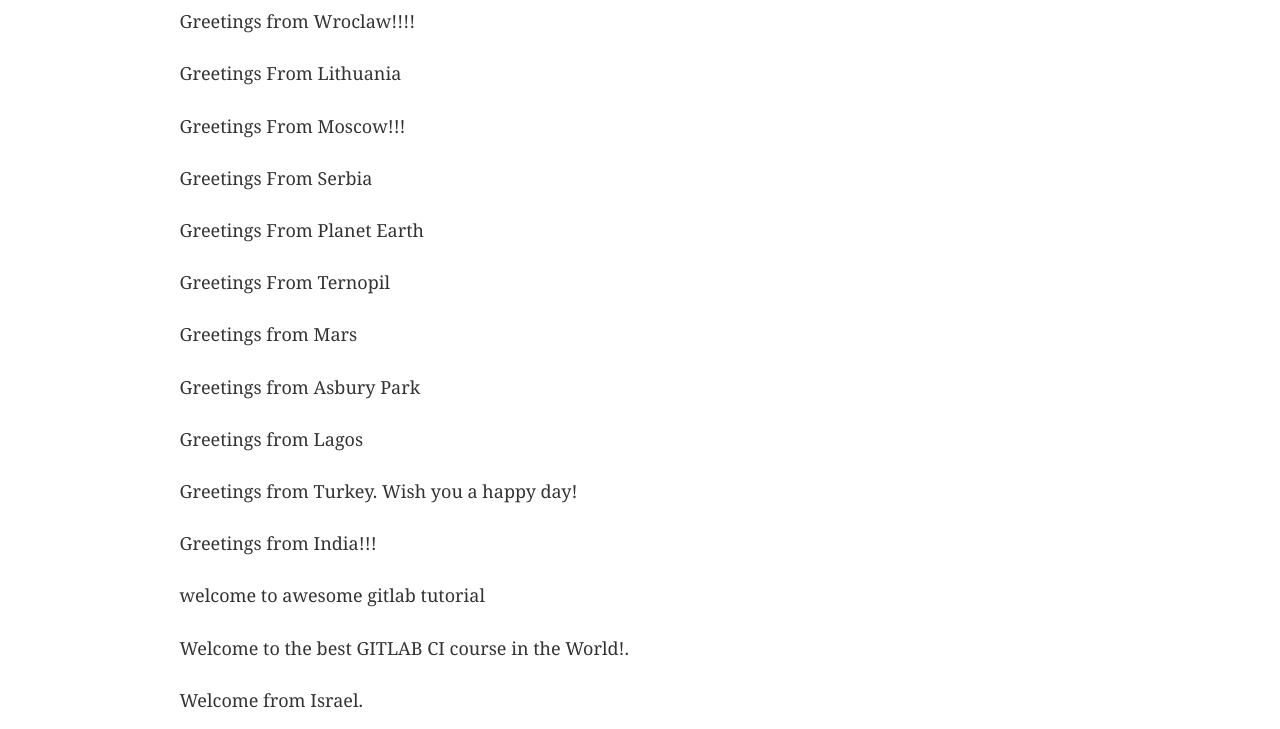
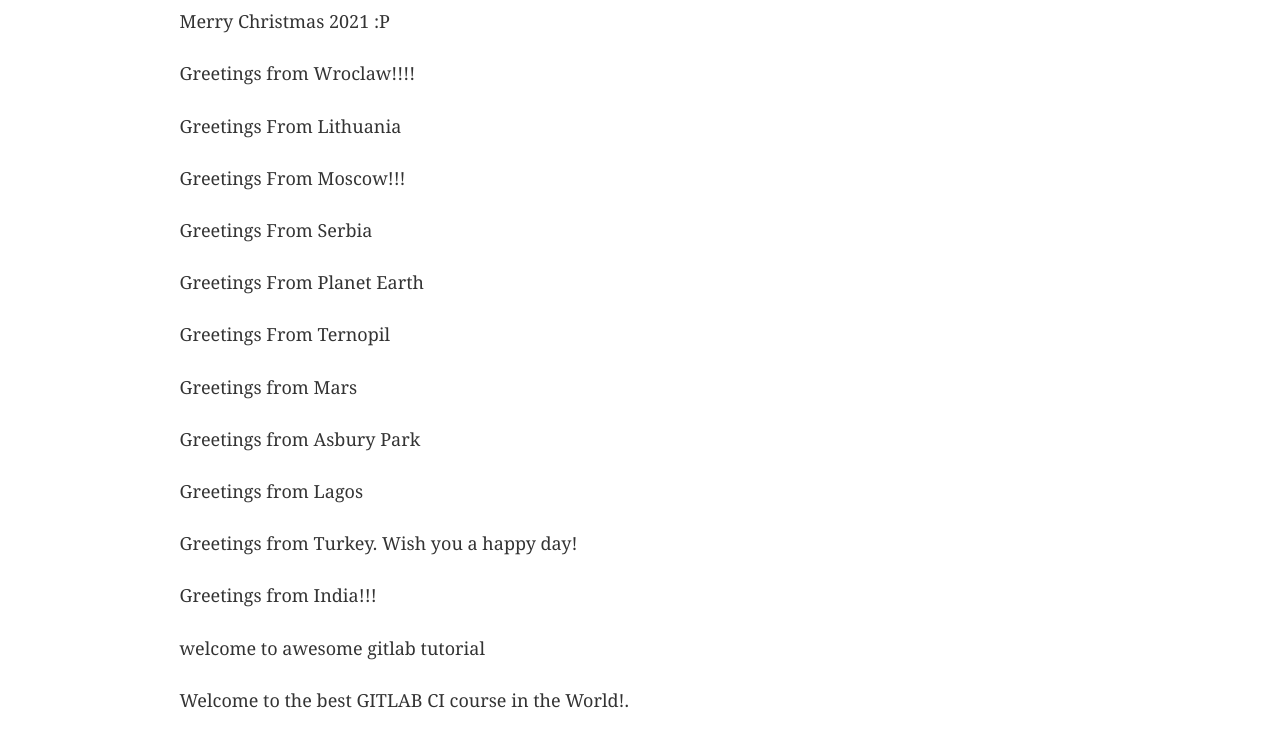
Before and after one commit to anubhavbruce/my-static-webite-1, a Gatsby site: page / in a window 1280 px wide. Shown: the part 371-1100 px from the top of the page. Built offline with nearby package versions, Linux system fonts and the light colour scheme; Gatsby itself is replaced by a stand-in of ours.

Commit message:
Merry Christams 2021 :P

```diff
--- a/src/pages/index.js
+++ b/src/pages/index.js
@@ -290,6 +290,7 @@ const IndexPage = () => (
     <h1>SERBIA NOVAK DJOKOVIC</h1>
     <h1>Checkout my Mixcloud "https://www.mixcloud.com/rui_duarte/"</h1>
     <h1>Hi people of the world from India!! :)</h1>
+  <p>Merry Christmas 2021 :P</p>
   <p>Greetings from Wroclaw!!!!</p>
   <p>Greetings From Lithuania</p>
   <p>Greetings From Moscow!!!</p>
```
